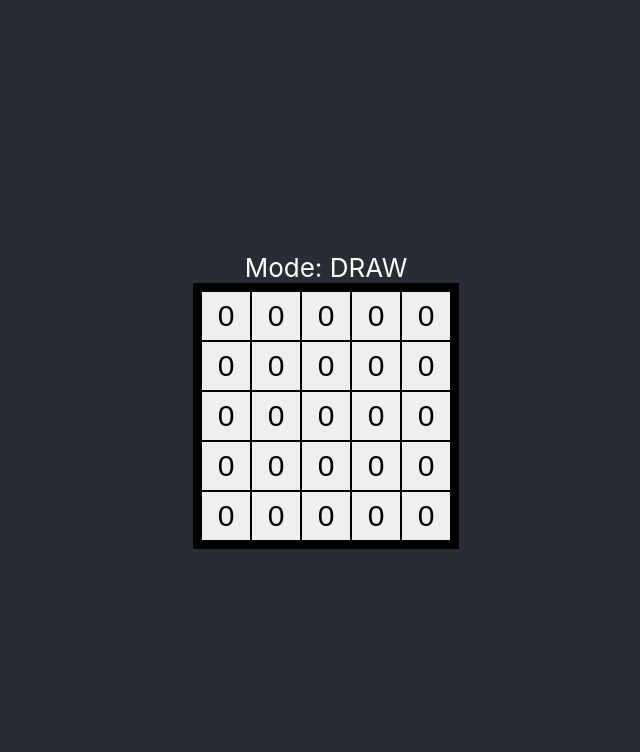
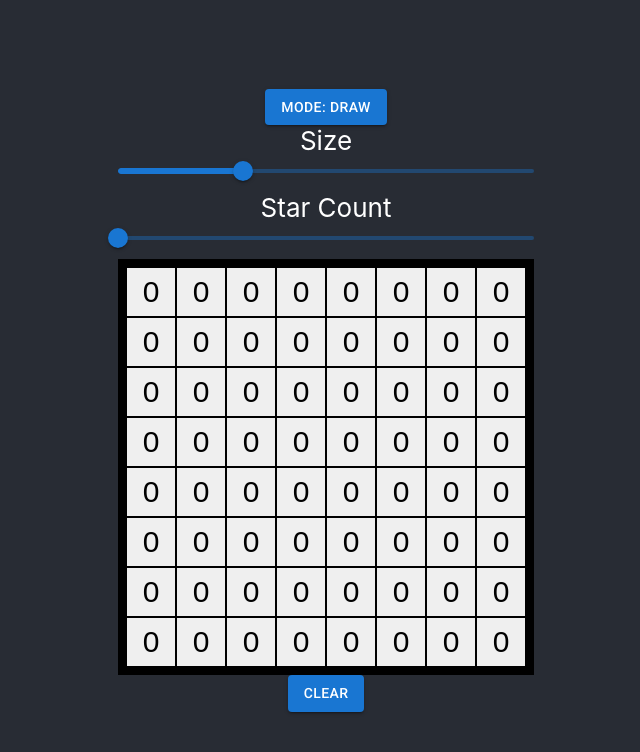
Before and after one commit to dtan3847/starbattle-solver, a React (Create React App) app: page / in a window 1280 px wide. Shown: the top 752 px of the page, without its empty margins (314-954 px from the left). Built offline with nearby package versions, Linux system fonts and the light colour scheme.

Commit message:
Add slider to change size or star count

```diff
--- a/src/starbattle/puzzle.css
+++ b/src/starbattle/puzzle.css
@@ -31,7 +31,7 @@
 }
 
 .StarBattle-Cell-Indicated-Star {
-    background-color: yellow;
+    background-color: gold;
 }
 
 .StarBattle-Cell-Indicated-Secondary {
@@ -53,11 +53,24 @@
 .StarBattle-Grid {
     display: grid;
     width: fit-content;
-    grid-template-columns: repeat(5, auto);
     border: 8px solid black;
+    margin: 0 auto;
+}
+
+.StarBattle-Puzzle>*{
     margin: 0 auto;
 }
 
 .StarBattle-Puzzle {
     justify-content: center;
+    max-width: 80%;
 }
+
+.StarBattle-Message {
+    width: fit-content;
+    max-width: 100%;
+}
+
+#StarBattle-SliderBox {
+    max-width: 500px;
+}
--- a/src/starbattle/puzzle.tsx
+++ b/src/starbattle/puzzle.tsx
@@ -1,5 +1,8 @@
 import { useMemo, useState } from "react";
 import classNames from 'classnames';
+import Box from '@mui/material/Box';
+import Button from '@mui/material/Button';
+import Slider from '@mui/material/Slider';
 
 import './puzzle.css'
 
@@ -35,44 +38,133 @@ function StarBattleCell({ value, className, onClick }: CellProps): JSX.Element {
     )
 }
 
-export default function StarBattlePuzzle({ size = 5, starCount = 1 }): JSX.Element {
+// TODO: store walls as map to avoid having to recreate them when resizing
+export default function StarBattlePuzzle(): JSX.Element {
+    const [size, setSize] = useState(8)
+    const [starCount, setStarCount] = useState(1)
     const [cells, setCells] = useState(Array(size**2).fill(Cell.BLANK))
     const [horizontalWalls, setHorizontalWalls] = useState(Array(size*(size-1)).fill(false))
     const [verticalWalls, setVerticalWalls] = useState(Array(size*(size-1)).fill(false))
-    const columnView = useMemo(() => makeColumnView(), [cells, size])
-    const rowView = useMemo(() => makeRowView(columnView), [columnView])
+    const [displaySize, setDisplaySize] = useState(size)
+    const [resizingCells, setResizingCells] = useState<Cell[] | null>(null)
+    const [resizingHorizontalWalls, setResizingHorizontalWalls] = useState<boolean[] | null>(null)
+    const [resizingVerticalWalls, setResizingVerticalWalls] = useState<boolean[] | null>(null)
+
+    const cellsToDisplay = resizingCells || cells
+    const horizontalWallsToDisplay = resizingHorizontalWalls || horizontalWalls
+    const verticalWallsToDisplay = resizingVerticalWalls || verticalWalls
+
     const neighbourView = useMemo(() => makeNeighbourView(), [cells, size])
-    const {groups, groupIndices} = useMemo(() => makeGroups(), [size, horizontalWalls, verticalWalls])
-    const groupView = useMemo(() => makeGroupView(), [cells, groups])
+    const {groups, groupIndices} = useMemo(() => makeGroups(), [displaySize, horizontalWallsToDisplay, verticalWallsToDisplay])
     const [mode, setMode] = useState(Mode.DRAW)
-    const rows = useMemo(() => range(0, size).map(y => getRowIndices(y)), [size])
-    const columns = useMemo(() => range(0, size).map(x => getColumnIndices(x)), [size])
+    const rows = useMemo(() => range(0, displaySize).map(y => getRowIndices(y)), [displaySize])
+    const columns = useMemo(() => range(0, displaySize).map(x => getColumnIndices(x)), [displaySize])
 
-    function makeColumnView(): Cell[][] {
-        const columns = []
-        for (let x = 0; x < size; x++) {
-            const column: Cell[] = []
-            columns.push(column)
-            for (let y = 0; y < size; y++) {
-                const i = getIndex(x, y, size)
-                column.push(cells[i])
-            }
+
+    const cellPartitionResidue: number[] = []
+    const groupPartitions: number[][][] = []
+    for (const group of groups) {
+        const partitions = partitionCells(group.filter(index => cells[index] === Cell.BLANK))
+        groupPartitions.push(partitions)
+    }
+    const rowPartitions: number[][][] = []
+    for (const row of rows) {
+        const partitions = partitionCells(row.filter(index => cells[index] === Cell.BLANK))
+        rowPartitions.push(partitions)
+    }
+    const columnPartitions: number[][][] = []
+    for (const column of columns) {
+        const partitions = partitionCells(column.filter(index => cells[index] === Cell.BLANK))
+        columnPartitions.push(partitions)
+    }
+    if (mode === Mode.GROUP_PARTITION) {
+        for (const partitions of groupPartitions) {
+            partitions.forEach((partition, i) => {
+                partition.forEach(cellIndex => cellPartitionResidue[cellIndex] = i % 3)
+            })
         }
-        return columns
+    } else if (mode === Mode.ROW_PARTITION) {
+        for (const partitions of rowPartitions) {
+            partitions.forEach((partition, i) => {
+                partition.forEach(cellIndex => cellPartitionResidue[cellIndex] = i % 3)
+            })
+        }
+    } else if (mode === Mode.COLUMN_PARTITION) {
+        for (const partitions of columnPartitions) {
+            partitions.forEach((partition, i) => {
+                partition.forEach(cellIndex => cellPartitionResidue[cellIndex] = i % 3)
+            })
+        }
     }
 
-    function makeRowView(columns: Cell[][]): Cell[][] {
-        const size = columns.length
-        const rows = []
-        for (let y = 0; y < size; y++) {
-            rows.push(columns.map(column => column[y]))
-        }
-        return rows
+    const nextStep = mode === Mode.SOLVE ? getNextStep() : {}
+
+    const typeToSymbol = {
+        [Cell.BLANK]: "",
+        [Cell.STAR]: "★",
+        [Cell.X]: "✖",
     }
-
-    function makeGroupView(): Cell[][] {
-        return groups.map(group => group.map(index => cells[index]))
-    }
+    const contentCells = cellsToDisplay.map((cell: Cell, i) => {
+        const value = mode === Mode.DRAW
+            ? (groupIndices[i] !== undefined ? groupIndices[i].toString() : 'undefined')
+            : typeToSymbol[cell]
+        return (
+            <StarBattleCell
+                key={i}
+                value={value}
+                className={makeCellClassNames(i, nextStep)}
+                onClick={makeCellClickHandler(i)}
+            />
+        )
+    })
+    const sliderBox = mode === Mode.DRAW
+        ? (
+            <Box id="StarBattle-SliderBox">
+                Size
+                <Slider
+                    valueLabelDisplay="auto"
+                    min={5}
+                    max={15}
+                    value={displaySize}
+                    onChange={onSizeChange}
+                    onChangeCommitted={onSizeChangeCommitted}
+                />
+                Star Count
+                <Slider
+                    onChange={(event, value) => setStarCount(typeof value === "number" ? value : value[value.length - 1])}
+                    valueLabelDisplay="auto"
+                    min={1}
+                    max={3}
+                    value={starCount}
+                />
+            </Box>
+        )
+        : ''
+    return (
+        <div className="StarBattle-Puzzle">
+            <Button
+                variant="contained"
+                onClick={() => setMode((mode + 1) % 5)}
+            >
+                Mode: {Mode[mode]}
+            </Button>
+            {sliderBox}
+            <div
+                className="StarBattle-Grid"
+                style={{
+                    gridTemplateColumns: `repeat(${displaySize}, auto)`
+                }}
+            >
+                {contentCells}
+            </div>
+            <Button variant="contained" onClick={handleClearClick}>
+                Clear
+            </Button>
+            <div className="StarBattle-Message">
+                {mode === Mode.SOLVE ? JSON.stringify(nextStep) : ''}
+            </div>
+        </div>
+    )
 
     function makeNeighbourView(): Cell[][] {
         return cells.map((_, i) => getNeighbouringIndices(i).map(index => cells[index]))
@@ -126,21 +218,16 @@ export default function StarBattlePuzzle({ size = 5, starCount = 1 }): JSX.Eleme
             }
         }
         // each row, column, group must have exactly n stars
-        for (const row of rowView) {
-            if (getStarCount(row) != starCount) return false
+        for (const row of rows) {
+            if (getStarCount(row.map(i => cells[i])) != starCount) return false
         }
-        for (const column of columnView) {
-            if (getStarCount(column) != starCount) return false
+        for (const column of columns) {
+            if (getStarCount(column.map(i => cells[i])) != starCount) return false
         }
-        for (const group of groupView) {
-            if (getStarCount(group) != starCount) return false
+        for (const group of groups) {
+            if (getStarCount(group.map(i => cells[i])) != starCount) return false
         }
         return true
-    }
-
-    function getCell(x: number, y: number): Cell | undefined {
-        if (x < 0 || x >= size || y < 0 || y >= size) return
-        return columnView[x][y]
     }
 
     function setCell(i: number, newValue: Cell) {
@@ -149,10 +236,52 @@ export default function StarBattlePuzzle({ size = 5, starCount = 1 }): JSX.Eleme
         setCells(newCells)
     }
 
+    function handleClearClick() {
+        if (mode === Mode.DRAW) {
+            setHorizontalWalls(horizontalWalls.slice().fill(false))
+            setVerticalWalls(verticalWalls.slice().fill(false))
+        } else {
+            setCells(Array(size**2).fill(Cell.BLANK))
+        }
+    }
+
+    function onSizeChange(event: Event, value: number | number[]) {
+        const newSize: number = typeof value == "number" ? value : value[value.length - 1]
+        setDisplaySize(newSize)
+        const newCells: Cell[] = Array(newSize**2).fill(Cell.BLANK).map((_, i) => {
+            const {x, y} = getCoords(i, newSize)
+            return outOfBounds(x, y, size) ? Cell.BLANK : cells[getIndex(x, y, size)]
+        })
+        const newHorizontalWalls: boolean[] = Array(newSize*(newSize - 1)).fill(false).map((_, i) => {
+            const {x, y} = getCoords(i, newSize)
+            return outOfBounds(x, y, size) ? false : horizontalWalls[getIndex(x, y, size)]
+        })
+        const newVerticalWalls: boolean[] = Array(newSize*(newSize - 1)).fill(false).map((_, i) => {
+            const {x, y} = getCoords(i, newSize - 1)
+            return outOfBounds(x, y, size - 1) ? false : verticalWalls[getIndex(x, y, size - 1)]
+        })
+        setResizingCells(newCells)
+        setResizingHorizontalWalls(newHorizontalWalls)
+        setResizingVerticalWalls(newVerticalWalls)
+    }
+
+    function onSizeChangeCommitted(event: Event | React.SyntheticEvent<Element, Event>, value: number | number[]) {
+        const newSize = typeof value == "number" ? value : value[value.length - 1]
+        if (newSize !== size && resizingCells !== null) {
+            setSize(newSize)
+            setCells(resizingCells!)
+            setHorizontalWalls(resizingHorizontalWalls!)
+            setVerticalWalls(resizingVerticalWalls!)
+        }
+        setResizingCells(null)
+        setResizingHorizontalWalls(null)
+        setResizingVerticalWalls(null)
+    }
+
     // horizontal walls are in size columns, size-1 rows
     function horizontalWallExists(x: number, y: number): boolean  {
-        if (x < 0 || x >= size || y < 0 || y >= size - 1) return false
-        return horizontalWalls[getIndex(x, y, size)]
+        if (x < 0 || x >= displaySize || y < 0 || y >= displaySize - 1) return false
+        return horizontalWallsToDisplay[getIndex(x, y, displaySize)]
     }
 
     function toggleHorizontalWall(x: number, y: number) {
@@ -165,8 +294,8 @@ export default function StarBattlePuzzle({ size = 5, starCount = 1 }): JSX.Eleme
 
     // vertical walls are in size-1 columns, size rows
     function verticalWallExists(x: number, y: number): boolean {
-        if (x < 0 || x >= size - 1 || y < 0 || y >= size) return false
-        return verticalWalls[getIndex(x, y, size - 1)]
+        if (x < 0 || x >= displaySize - 1 || y < 0 || y >= displaySize) return false
+        return verticalWallsToDisplay[getIndex(x, y, displaySize - 1)]
     }
 
     function toggleVerticalWall(x: number, y: number) {
@@ -207,7 +336,7 @@ export default function StarBattlePuzzle({ size = 5, starCount = 1 }): JSX.Eleme
         }
 
         // for each cell
-        for (let i = 0; i < cells.length; i++) {
+        for (let i = 0; i < displaySize**2; i++) {
             // if not in group, create new group and add to it
             if (!indexToGroup.has(i)) {
                 const newGroup: number[] = []
@@ -215,32 +344,32 @@ export default function StarBattlePuzzle({ size = 5, starCount = 1 }): JSX.Eleme
                 setGroup(i, newGroup)
             }
             // update neighbour (down/right) if no wall:
-            const { x, y } = getCoords(i, size)
-            if (x < size - 1 && !verticalWallExists(x, y)) {
-                updateNeighbour(i, getIndex(x + 1, y, size))
+            const { x, y } = getCoords(i, displaySize)
+            if (x < displaySize - 1 && !verticalWallExists(x, y)) {
+                updateNeighbour(i, getIndex(x + 1, y, displaySize))
             }
-            if (y < size - 1 && !horizontalWallExists(x, y)) {
-                updateNeighbour(i, getIndex(x, y + 1, size))
+            if (y < displaySize - 1 && !horizontalWallExists(x, y)) {
+                updateNeighbour(i, getIndex(x, y + 1, displaySize))
             }
         }
         const groups = Array.from(groupsSet)
         const groupIndices: number[] = []
-        for (let i = 0; i < cells.length; i++) {
+        for (let i = 0; i < displaySize**2; i++) {
             groupIndices[i] = groups.indexOf(indexToGroup.get(i)!)
         }
-        return {groups, groupIndices }
+        return {groups, groupIndices}
     }
 
     function makeCellClickHandler(i: number) {
         const { x, y } = getCoords(i, size)
         const margin = 7 // px
         return (event: React.MouseEvent<HTMLElement>) => {
+            if (resizingCells !== null) return
             if (event.target instanceof HTMLElement) {
                 event.preventDefault()
                 const { clientX, clientY, target: { offsetLeft, offsetTop, offsetWidth, offsetHeight }} = event
                 // console.log(x, y, clientX, clientY, offsetLeft, offsetTop, offsetLeft + offsetWidth, offsetTop + offsetHeight)
                 if (mode === Mode.SOLVE) {
-                    console.log(cells[i], cells[i] + 1, (cells[i] + 1) % 3, cells[i] + 2, (cells[i] + 2) % 3)
                     // left click to cycle symbol forward, right click to cycle back
                     if (event.type === "click") setCell(i, (cells[i] + 1) % 3)
                     else if (event.type === "contextmenu") setCell(i, (cells[i] + 2) % 3)
@@ -255,46 +384,8 @@ export default function StarBattlePuzzle({ size = 5, starCount = 1 }): JSX.Eleme
         }
     }
 
-    const cellPartitionResidue: number[] = []
-    const groupPartitions: number[][][] = []
-    for (const group of groups) {
-        const partitions = partitionCells(group.filter(index => cells[index] === Cell.BLANK))
-        groupPartitions.push(partitions)
-    }
-    const rowPartitions: number[][][] = []
-    for (const row of rows) {
-        const partitions = partitionCells(row.filter(index => cells[index] === Cell.BLANK))
-        rowPartitions.push(partitions)
-    }
-    const columnPartitions: number[][][] = []
-    for (const column of columns) {
-        const partitions = partitionCells(column.filter(index => cells[index] === Cell.BLANK))
-        columnPartitions.push(partitions)
-    }
-    if (mode === Mode.GROUP_PARTITION) {
-        for (const partitions of groupPartitions) {
-            partitions.forEach((partition, i) => {
-                partition.forEach(cellIndex => cellPartitionResidue[cellIndex] = i % 3)
-            })
-        }
-    } else if (mode === Mode.ROW_PARTITION) {
-        for (const partitions of rowPartitions) {
-            partitions.forEach((partition, i) => {
-                partition.forEach(cellIndex => cellPartitionResidue[cellIndex] = i % 3)
-            })
-        }
-    } else if (mode === Mode.COLUMN_PARTITION) {
-        for (const partitions of columnPartitions) {
-            partitions.forEach((partition, i) => {
-                partition.forEach(cellIndex => cellPartitionResidue[cellIndex] = i % 3)
-            })
-        }
-    }
-
-    const nextStep = mode === Mode.SOLVE ? getNextStep() : {}
-
     function makeCellClassNames(i: number, nextStep: PuzzleStep) {
-        const { x, y } = getCoords(i, size)
+        const { x, y } = getCoords(i, displaySize)
         return classNames({
             'StarBattle-Cell': true,
             'StarBattle-Cell-Border-Left': verticalWallExists(x - 1, y),
@@ -311,35 +402,6 @@ export default function StarBattlePuzzle({ size = 5, starCount = 1 }): JSX.Eleme
         })
     }
 
-    const typeToSymbol = {
-        [Cell.BLANK]: "",
-        [Cell.STAR]: "★",
-        [Cell.X]: "✖",
-    }
-    const contentCells = cells.map((cell: Cell, i) => {
-        return (
-            <StarBattleCell
-                key={i}
-                value={mode === Mode.DRAW ? groupIndices[i].toString() : typeToSymbol[cell] }
-                className={makeCellClassNames(i, nextStep)}
-                onClick={makeCellClickHandler(i)}
-            />
-        )
-    })
-    return (
-        <div className="StarBattle-Puzzle">
-            <div onClick={() => setMode((mode + 1) % 5)}>
-                Mode: {Mode[mode]}
-            </div>
-            <div className="StarBattle-Grid">
-                {contentCells}
-            </div>
-            <div className="StarBattle-Message">
-                {mode === Mode.SOLVE ? JSON.stringify(nextStep) : ''}
-            </div>
-        </div>
-    )
-
     type PuzzleStep = {
         indices?: number[]
         otherIndices?: number[]
@@ -348,6 +410,7 @@ export default function StarBattlePuzzle({ size = 5, starCount = 1 }): JSX.Eleme
     }
 
     function getNextStep(): PuzzleStep {
+        if (resizingCells !== null) return { message: 'Resizing' }
         if (!isSolvable()) return {  message: 'Unsolvable' }
         if (isSolved()) return {  message: 'Solved' }
         // apply each rule and return first match
@@ -591,3 +654,7 @@ function getCoords(i: number, size: number) {
 function getIndex(x: number, y: number, size: number) {
     return y * size + x
 }
+
+function outOfBounds(x: number, y: number, size: number) {
+    return x < 0 || x >= size || y < 0 || y >= size
+}
```
